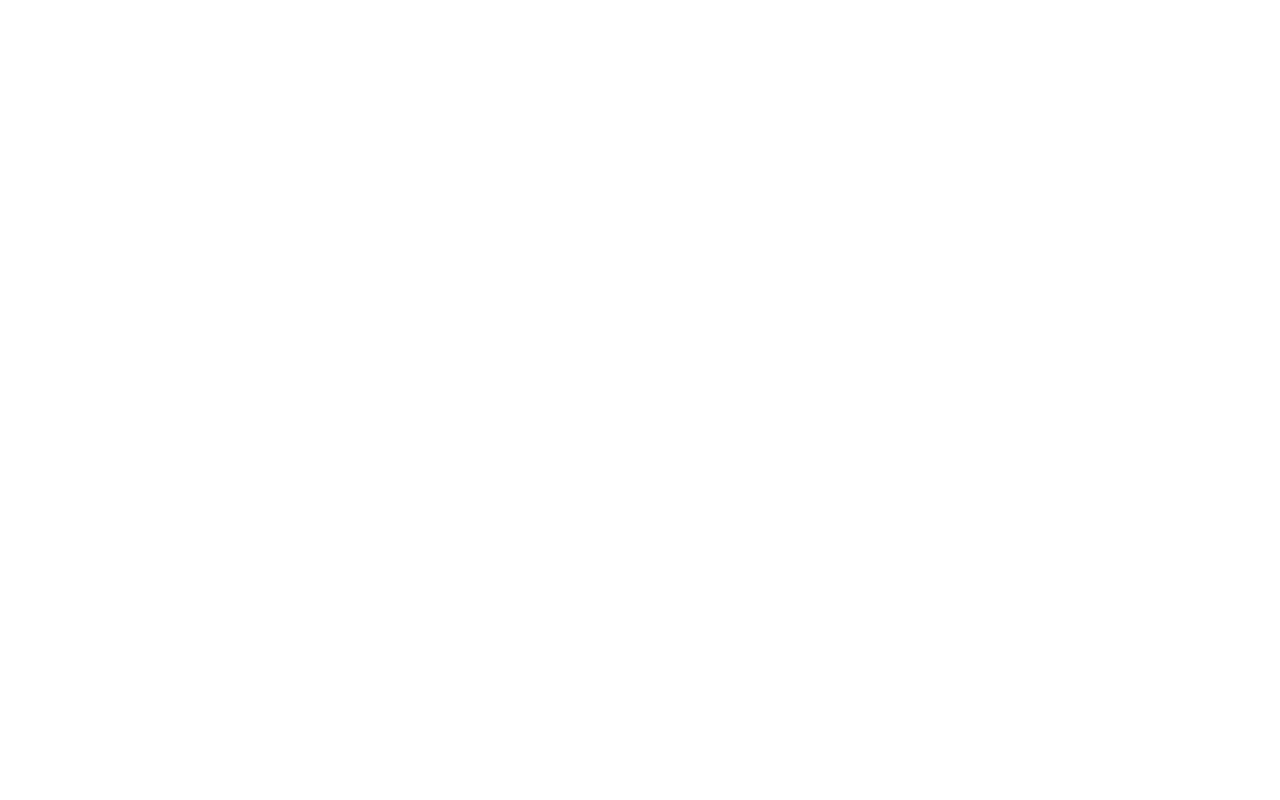
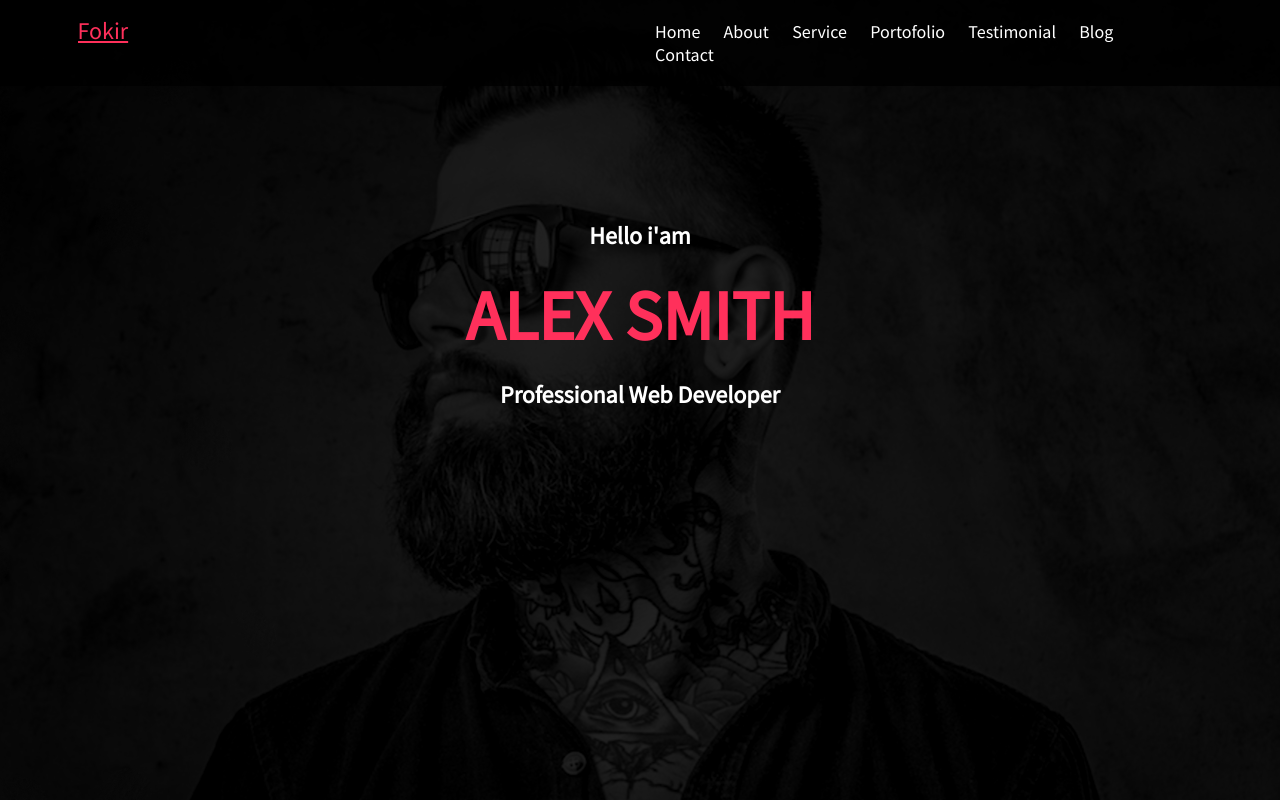
Before and after one commit to Mohamed-Cs99/Fokir, a plain HTML site: page 2nd_project/index.html in a window 1280 px wide. Drawn offline with Linux system fonts and the light colour scheme.

Commit message:
added Home Section

```diff
--- a/2nd_project/index.html
+++ b/2nd_project/index.html
@@ -1,8 +1,42 @@
 <html>
-    <head>
-          <link rel="stylesheet" href="style.css">
-    </head>
-    <body>
 
-    </body>
+<head>
+    <link rel="preconnect" href="https://fonts.googleapis.com">
+    <link rel="preconnect" href="https://fonts.gstatic.com" crossorigin>
+    <link href="https://fonts.googleapis.com/css2?family=Source+Sans+Pro&display=swap" rel="stylesheet">
+    <link rel=" stylesheet" href="style.css">
+</head>
+
+<body>
+    <div class="home">
+
+        <div class="home-cover">
+            <div class="nav">
+                <div class="container">
+                    <div class="logo">
+                     <a href="index.html">Fokir</a>
+                    </div>
+                    <div class="logo l2">
+                     <span>Home</span>
+                     <span>About</span>
+                     <span>Service</span>
+                     <span>Portofolio</span>
+                     <span>Testimonial</span>
+                     <span>Blog</span>
+                     <span>Contact</span>
+                    </div>
+                    <div class="clr"></div>
+                </div>
+            </div>
+            <div class="home-content">
+                <h3>Hello i'am</h3>
+                <h1>ALEX SMITH </h1>
+                <h4>Professional Web Developer</h4>
+            </div>
+
+        </div>
+    </div>
+
+</body>
+
 </html>
--- a/2nd_project/style.css
+++ b/2nd_project/style.css
@@ -0,0 +1,88 @@
+*
+{
+    box-sizing: border-box;
+    margin: 0;
+    padding: 0;
+}
+h1,h2,h3,h4,h5,h6
+{
+    font-size: 24px;
+    color: white;
+}
+body {
+    font-family: 'Source Sans Pro', sans-serif;
+}
+
+.home {
+    width: 100%;
+    height: 100vh;
+    background-image: url(img/slider/slider-01.jpg);
+    background-size: cover;
+    background-position: center center;
+    position: relative;
+
+}
+.home-cover{
+    overflow: auto;
+    position: absolute;
+    top: 0;
+    right: 0;
+    left: 0;
+    bottom: 0;
+    background-color: rgba(0, 0, 0, .8);
+}
+.home-content
+{
+
+    margin-top: 220px;
+    text-align: center;
+}
+.home-content h1{
+    padding: 20px 0px;
+    color: #ff305b;
+    font-size: 70px;
+    font-weight: bolder;
+}
+.nav{
+    background-color: rgba(0, 0, 0, .8);
+    padding: 15px;
+    position: fixed;
+    top: 0;
+    right: 0;
+    left: 0;
+}
+.container
+{
+
+    width: 90%;
+    margin: auto;
+
+}
+.logo
+{
+
+    width: 50%;
+    float: left;
+    overflow: auto;
+}
+.logo a
+{
+    color: #ff305b;
+    font-size: 24px;
+    font-weight: 700px;
+}
+.l2 {
+
+    padding: 5px;
+}
+.logo span
+{
+    color: white;
+    font-size: 18px;
+    margin: 10px;
+
+}
+.clr
+{
+    clear: both;
+}
```
